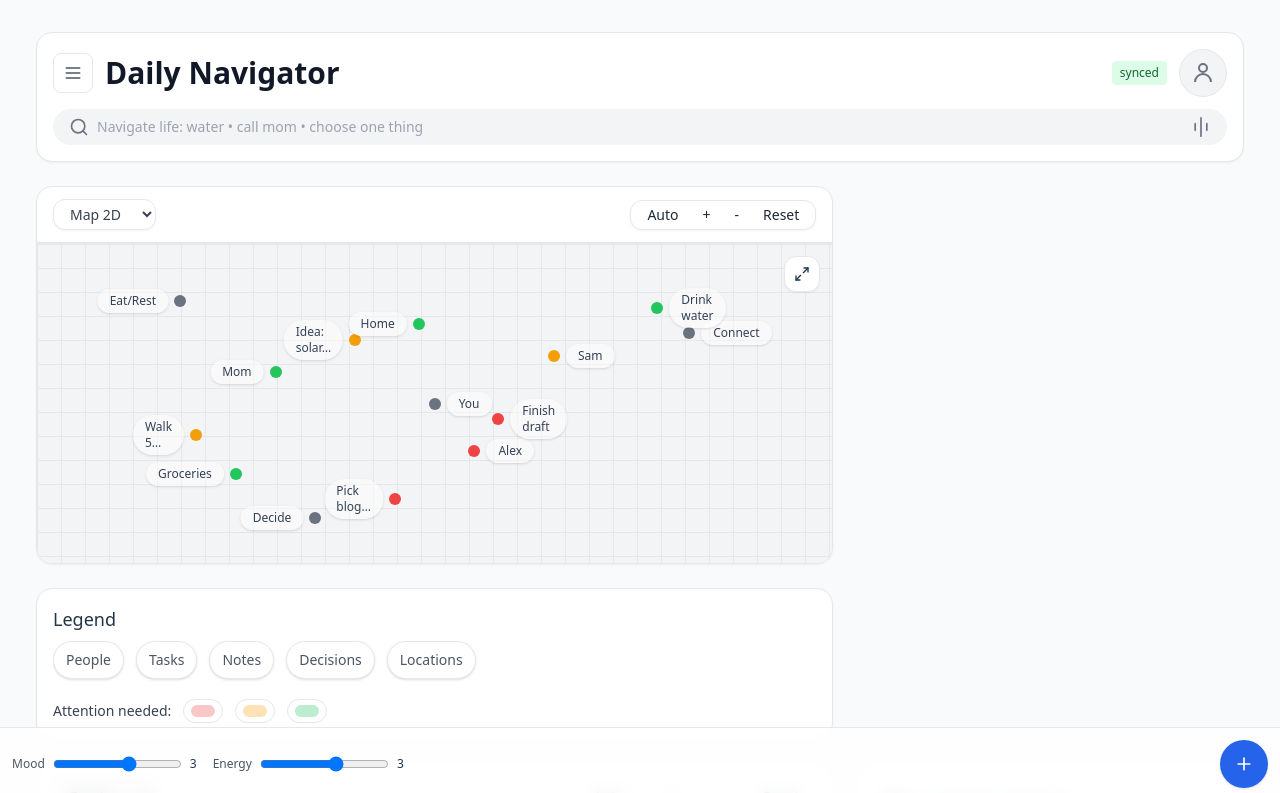
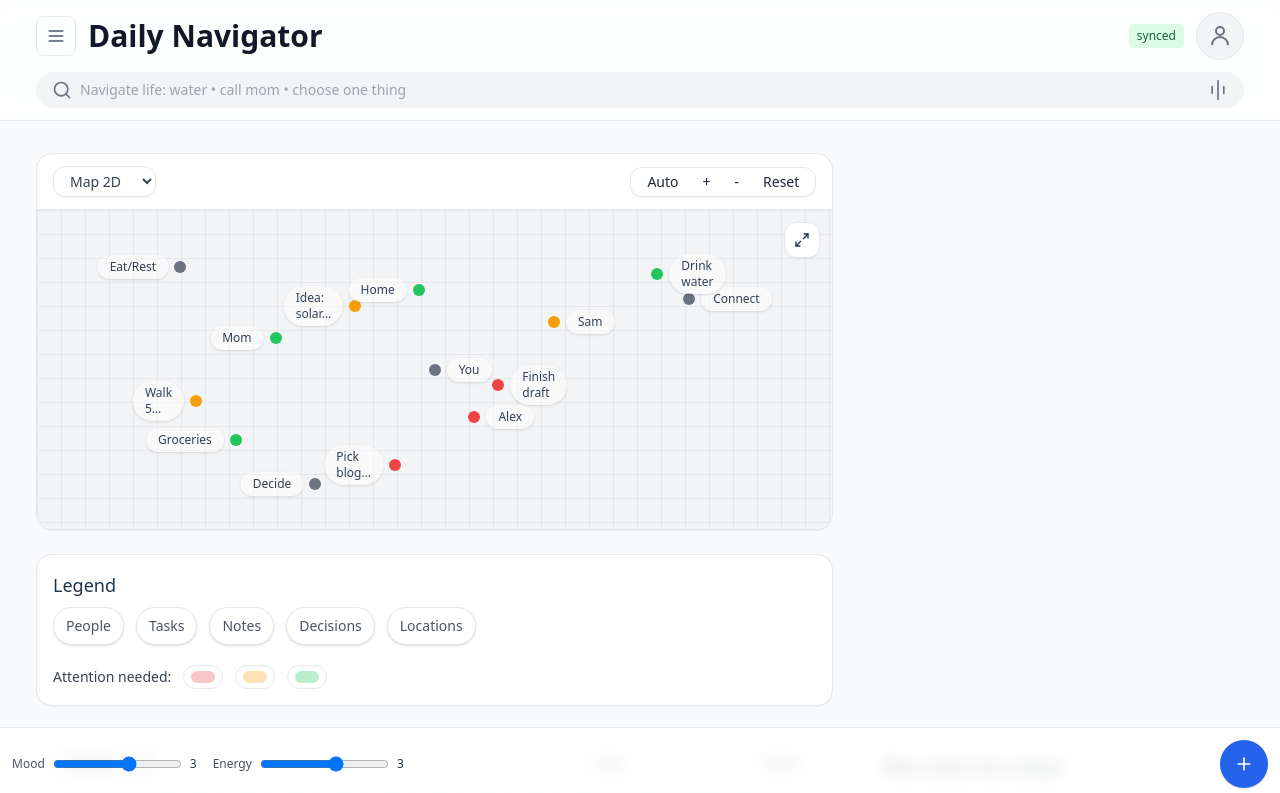
Before and after one commit to cferns/life-app, a React (Vite) app: page / in a window 1280 px wide. Shown: the top 793 px of the page. Built offline with nearby package versions, Linux system fonts and the light colour scheme.

Commit message:
feat(ui): sticky header bar and cleaner toolbar per screenshots

```diff
--- a/src/ConsolidatedLifeTracker.tsx
+++ b/src/ConsolidatedLifeTracker.tsx
@@ -336,12 +336,12 @@ const ConsolidatedLifeTracker: React.FC = () => {
 
   return (
     <div className="min-h-screen bg-gray-50 p-0">
+      <HeaderBar
+        syncState={syncState}
+        onOpenFilters={()=>setShowFilters(true)}
+        onOpenProfile={()=>setShowProfile(true)}
+      />
       <div className="max-w-7xl mx-auto space-y-6 px-6 sm:px-9 pt-6 sm:pt-8">
-        <HeaderBar
-          syncState={syncState}
-          onOpenFilters={()=>setShowFilters(true)}
-          onOpenProfile={()=>setShowProfile(true)}
-        />
 
         <FiltersDrawer
           show={showFilters}
--- a/src/components/HeaderBar.tsx
+++ b/src/components/HeaderBar.tsx
@@ -1,5 +1,4 @@
 import React from 'react';
-import Card from './Card';
 import { Menu } from 'lucide-react';
 
 type Props = {
@@ -10,7 +9,8 @@ type Props = {
 
 const HeaderBar: React.FC<Props> = ({ syncState, onOpenFilters, onOpenProfile }) => {
   return (
-    <Card className="p-3 sm:p-4">
+    <div className="sticky top-0 z-50 bg-white/95 backdrop-blur supports-[backdrop-filter]:bg-white/70 border-b">
+      <div className="max-w-7xl mx-auto px-6 sm:px-9 py-3">
         <div className="flex items-center justify-between mb-3">
           <div className="flex items-center gap-3">
             <button className="w-10 h-10 rounded-lg border border-gray-200 flex items-center justify-center" onClick={onOpenFilters} aria-label="Open filters">
@@ -30,7 +30,8 @@ const HeaderBar: React.FC<Props> = ({ syncState, onOpenFilters, onOpenProfile })
           <input className="flex-1 bg-transparent outline-none text-sm" placeholder="Navigate life: water • call mom • choose one thing" />
           <svg xmlns="http://www.w3.org/2000/svg" className="h-5 w-5 text-gray-500" viewBox="0 0 24 24" fill="none" stroke="currentColor" strokeWidth="2" strokeLinecap="round" strokeLinejoin="round"><path d="M12 1v22"/><path d="M5 8v8"/><path d="M19 8v8"/></svg>
         </div>
-    </Card>
+      </div>
+    </div>
   );
 };
 
--- a/src/components/VisualizationToolbar.tsx
+++ b/src/components/VisualizationToolbar.tsx
@@ -13,7 +13,7 @@ type Props = {
 
 const VisualizationToolbar: React.FC<Props> = ({ viewType, setViewType, onAuto, onZoomIn, onZoomOut, onResetZoom }) => {
   return (
-    <div className="flex items-center justify-between px-4 pt-3 pb-3 border-b">
+    <div className="flex items-center justify-between px-4 pt-3 pb-3">
       <select
         className="text-sm bg-white border border-gray-200 rounded-xl px-3 py-1 text-gray-700 shadow-sm"
         value={viewType}
```
Lines whose indentation alone changed are shown as unchanged.
